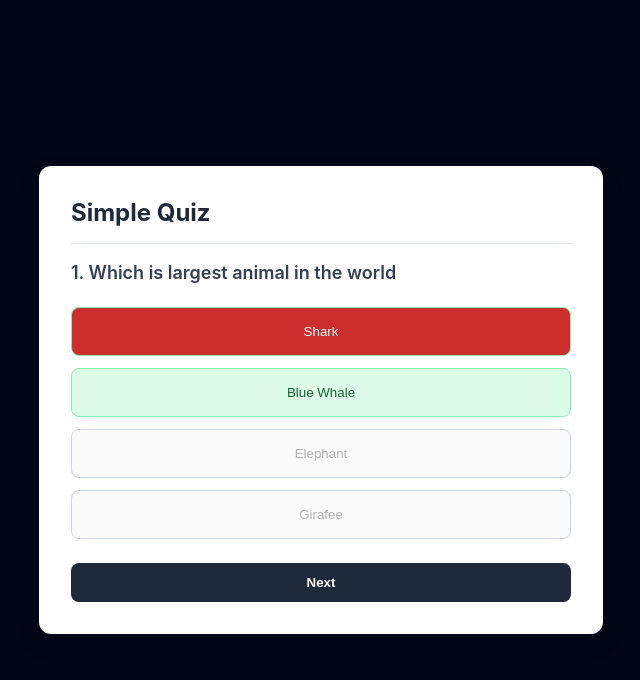
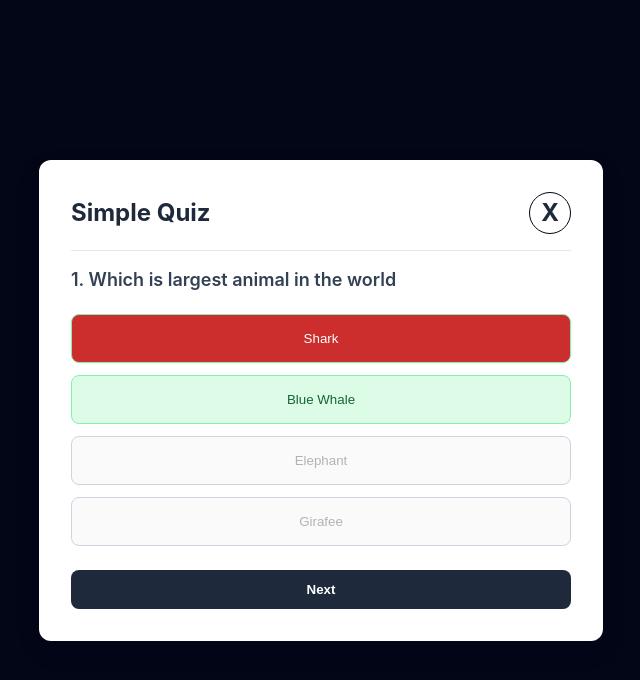
Before and after one commit to naims6/Js-Project, a plain HTML site: page Quiz App/index.html in a window 1280 px wide. Both pictures are taken after a click on the button "Shark". Shown: the whole page, without its empty margins (319-959 px from the left). Drawn offline with Linux system fonts and the light colour scheme.

Commit message:
Quiz app Added Timer Feature

```diff
--- a/Quiz App/css/style.css
+++ b/Quiz App/css/style.css
@@ -98,3 +98,13 @@
         .next-btn:hover {
             background-color: #334155; /* slate-700 */
         }
+        .question-timer{
+            text-align: center;
+            display: flex;
+            align-items: center;
+            justify-content: center;
+            width: 40px;
+            height: 40px;
+            border: 1px solid #020617;
+            border-radius: 50%;
+        }
--- a/Quiz App/index.html
+++ b/Quiz App/index.html
@@ -13,8 +13,9 @@
 </head>
 <body>
     <div class="quiz-container">
-        <div class="quiz-header">
+        <div class="quiz-header" style="display: flex; justify-content: space-between; align-items: center;">
             <h1>Simple Quiz</h1>
+            <h1 class="question-timer"></h1>
         </div>
 
         <hr>
--- a/Quiz App/js/app.js
+++ b/Quiz App/js/app.js
@@ -35,9 +35,11 @@ const questions = [
 const questionText = document.querySelector(".question-text")
 const answerList = document.querySelector(".options-list")
 const nextButton = document.querySelector(".next-btn")
+let questionTimer = document.querySelector(".question-timer")
 
 let currentQuestionIndex = 0;
 let score = 0;
+let questionTime = 10;
 
 function startQuiz() {
     currentQuestionIndex = 0;
@@ -45,6 +47,29 @@ function startQuiz() {
     nextButton.innerHTML = "Next";
     showQuestion();
 }
+
+let timer;
+function minusTimer() {
+    timer = setInterval(() => {
+        if(questionTime <= 0) {
+            questionTimer.innerHTML = 'X';
+
+            Array.from(answerList.children).forEach(btn => {
+            if(btn.dataset.correct === "true") {
+            btn.classList.add("correct");
+        }
+        btn.disabled = true;
+    });
+    nextButton.style.display = "block"
+
+            clearInterval(timer)
+        } else {
+            questionTimer.innerHTML = questionTime;
+            questionTime--;
+        }
+    }, 1000)
+}
+
 
 function showQuestion() {
     resetState();
@@ -62,7 +87,8 @@ function showQuestion() {
             Button.dataset.correct = answer.correct
         }
         Button.addEventListener("click", selectAnswer);
-    })
+    });
+    minusTimer()
 }
 function resetState() {
     nextButton.style.display = "none";
@@ -77,8 +103,12 @@ function selectAnswer(e) {
     if(isCorrect) {
         selectedBtn.classList.add("correct");
         score++;
+        questionTimer.innerHTML = 'X';
+        clearInterval(timer);
     } else {
         selectedBtn.classList.add("incorrect");
+        questionTimer.innerHTML = 'X';
+        clearInterval(timer);
     }
     Array.from(answerList.children).forEach(btn => {
         if(btn.dataset.correct === "true") {
@@ -93,11 +123,14 @@ function showScore() {
     resetState();
     questionText.innerHTML = `You scored ${score} out of ${questions.length}!`
     nextButton.innerHTML = "Play Again";
+        questionTimer.innerHTML = '';
+
     nextButton.style.display = "block"
 }
 
 function handleNextButton() {
     currentQuestionIndex++;
+    questionTime = 10;
     if(currentQuestionIndex < questions.length) {
         showQuestion();
     } else {
@@ -114,5 +147,3 @@ nextButton.addEventListener("click", ()=> {
 })
 
 startQuiz()
-
-// console.log(questions.length)
```
